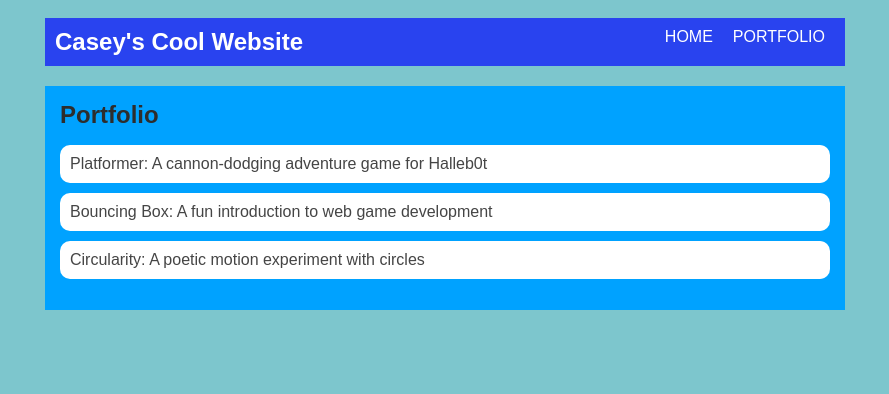
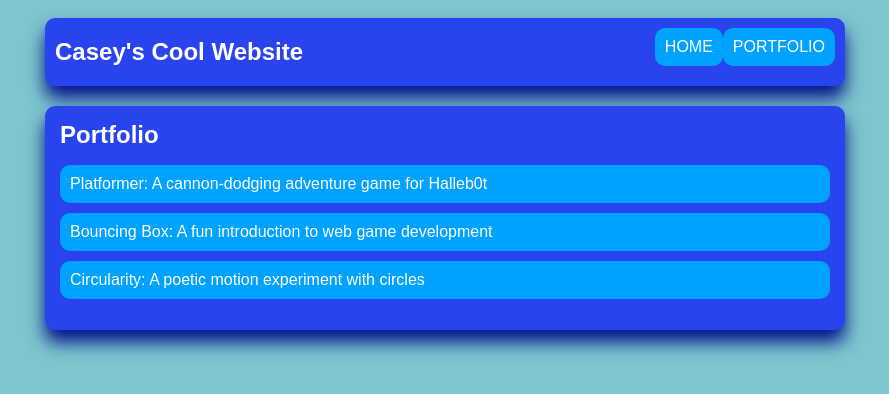
Before and after one commit to CaseyJones583/CaseyJones583.github.io, a plain HTML site: page portfolio.html in a window 1280 px wide. Shown: the whole page, without its empty margins (195-1084 px from the left). Drawn offline with Linux system fonts and the light colour scheme.

Commit message:
updated css

```diff
--- a/style.css
+++ b/style.css
@@ -1,6 +1,6 @@
 body {
     background: rgb(125, 198, 205);
-    color: rgb(45, 45, 45);
+    color: rgb(255, 255, 255);
     padding: 10px;
     font-family: Arial, sans-serif;
 }
@@ -13,11 +13,15 @@ body {
 /* navigation menu */
 nav {
     background: rgb(41, 67, 239);
+    filter: drop-shadow(0px 12px 9px #00108a);
     margin: 0 auto;
     display: flex;
     padding: 10px;
     margin-bottom: 20px;
     justify-content: space-between;
+    border-radius: 10px;
+    margin-bottom: 10px;
+
 }
 
 h1 {
@@ -38,6 +42,16 @@ h1 {
 .nav-li {
     display: inline-block;
     padding: 0 10px;
+    background: rgb(0, 162, 255);
+
+  padding: 10px;
+  border-radius: 10px;
+  margin-bottom: 10px;
+}
+
+.nav-li:hover {
+  background: rgb(51, 180, 255);
+  filter: drop-shadow(0px 12px 9px #00108a);
 }
 
 a {
@@ -47,7 +61,10 @@ a {
 
 /* main container area beneath menu */
 main {
-    background: rgb(0, 162, 255);
+    background:  rgb(41, 67, 239);
+    filter: drop-shadow(0px 12px 9px #00108a);
+    border-radius: 10px;
+     margin-bottom: 10px;
     display: flex;
     margin-top: 20px;
 }
@@ -76,7 +93,7 @@ main {
 h2, h3 {
     margin: 0px;
 }
-.douglas {color: rgb(45,45,45);}
+.douglas {color: rgb(255, 255, 255);}
 /* Portfolio styles */
 .content h1 {
   color: black;
@@ -88,17 +105,17 @@ h2, h3 {
 }
 
 #portfolio li {
-  background: #fff;
+  background: rgb(0, 162, 255);
   padding: 10px;
   border-radius: 10px;
   margin-bottom: 10px;
 }
 
 #portfolio li:hover {
-  background: #eee;
-}
+  background: rgb(51, 180, 255);
+  filter: drop-shadow(0px 12px 9px #00108a);
 
 #portfolio a {
   text-decoration: none;
-  color: #454545;
+  color: #ffffff;
 }
```
